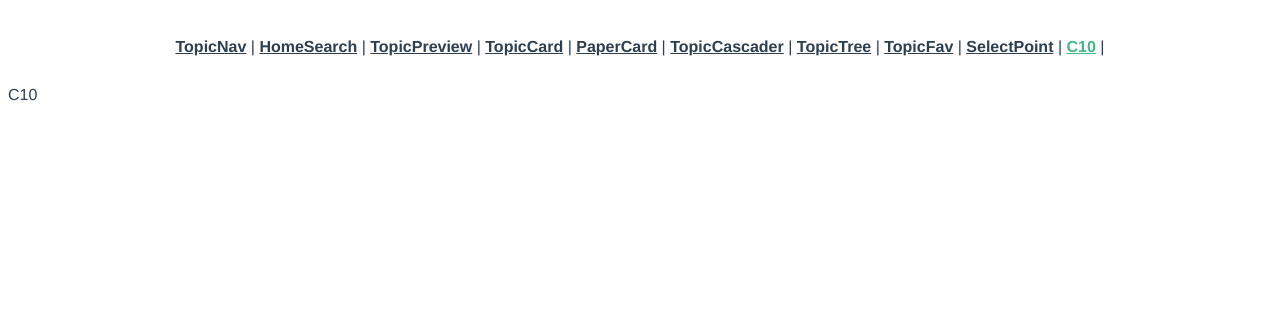
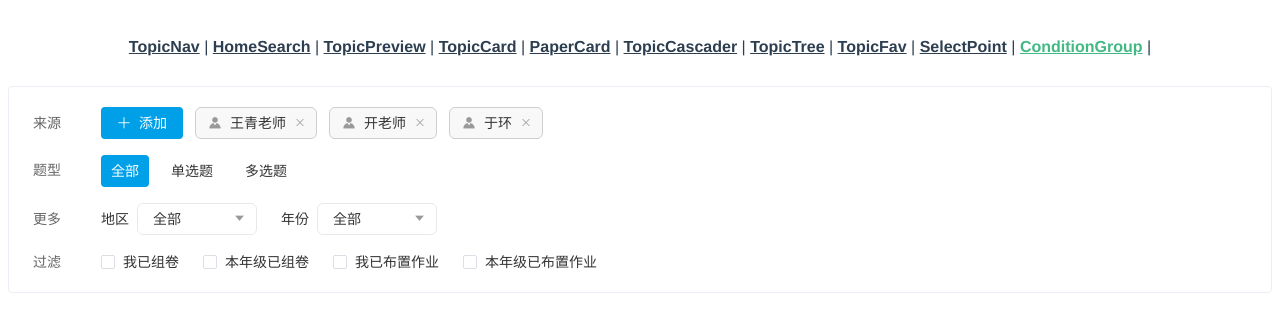
Before and after one commit to xiefangqing/cs, a Vue app: page /c10 in a window 1280 px wide. Shown: the top 332 px of the page. Built offline with nearby package versions, Linux system fonts and the light colour scheme.

Commit message:
feat: 条件组（半成品）

```diff
--- a/src/App.vue
+++ b/src/App.vue
@@ -10,7 +10,7 @@
       <router-link to="/c7">TopicTree</router-link> |
       <router-link to="/c8">TopicFav</router-link> |
       <router-link to="/c9">SelectPoint</router-link> |
-      <router-link to="/c10">C10</router-link> |
+      <router-link to="/c10">ConditionGroup</router-link> |
     </nav>
     <router-view />
   </div>
--- /dev/null
+++ b/src/components/ConditionGroup.vue
@@ -0,0 +1,262 @@
+<template>
+  <el-card class="condition-group" shadow="never" :body-style="bodyStyle">
+    <div class="group" v-for="group in data" :key="group.name">
+      <span class="group-name">{{ group.name }}</span>
+      <template v-if="group.isTag">
+        <el-button type="primary" icon="el-icon-plus" @click="addPoint"
+          >添加</el-button
+        >
+        <el-tag
+          v-for="tag in group.options2"
+          :key="tag.key"
+          closable
+          disable-transitions
+          @close="closePoint(tag)"
+        >
+          <i class="el-icon-s-custom"></i>
+          {{ tag.value }}
+        </el-tag>
+      </template>
+      <el-radio-group v-else v-model="group.radio" @change="handleRadioChange">
+        <el-radio
+          v-for="option in group.options"
+          :key="option.key"
+          :label="option.key"
+          >{{ option.value }}</el-radio
+        >
+      </el-radio-group>
+    </div>
+    <div class="group">
+      <span class="group-name">更多</span>
+      <div class="select-box">
+        <span>地区</span>
+        <el-select v-model="regionVal" @change="handleRegionChange">
+          <el-option
+            v-for="item in options1"
+            :key="item.value"
+            :label="item.label"
+            :value="item.value"
+          >
+          </el-option>
+        </el-select>
+        <span>年份</span>
+        <el-select v-model="yearVal" @change="handleYearChange">
+          <el-option
+            v-for="item in options2"
+            :key="item.value"
+            :label="item.label"
+            :value="item.value"
+          >
+          </el-option>
+        </el-select>
+      </div>
+    </div>
+    <div class="group">
+      <span class="group-name">过滤</span>
+      <el-checkbox-group v-model="filterList" @change="handleFilterChange">
+        <el-checkbox label="我已组卷"></el-checkbox>
+        <el-checkbox label="本年级已组卷"></el-checkbox>
+        <el-checkbox label="我已布置作业"></el-checkbox>
+        <el-checkbox label="本年级已布置作业"></el-checkbox>
+      </el-checkbox-group>
+    </div>
+  </el-card>
+</template>
+
+<script>
+export default {
+  name: 'ConditionGroup',
+  props: {
+    // 设置 el-card__body 的样式
+    bodyStyle: {
+      type: Object,
+      default() {
+        return {
+          padding: '20px 24px'
+        };
+      }
+    },
+    // 条件数据
+    data: Array,
+    // 显示更多
+    showMore: {
+      type: Boolean,
+      default: true
+    }
+  },
+  data() {
+    return {
+      // radio1: 0,
+      // radio2: 0
+      options1: [
+        {
+          value: '选项1',
+          label: '黄金糕'
+        },
+        {
+          value: '选项2',
+          label: '双皮奶'
+        }
+      ],
+      options2: [
+        {
+          value: '选项1',
+          label: '黄金糕'
+        },
+        {
+          value: '选项2',
+          label: '双皮奶'
+        }
+      ],
+      regionVal: '全部',
+      yearVal: '全部',
+      filterList: []
+    };
+  },
+  methods: {
+    handleRadioChange(val) {
+      console.log(val);
+    },
+    handleRegionChange(val) {
+      console.log(val);
+    },
+    handleYearChange(val) {
+      console.log(val);
+    },
+    handleFilterChange(val) {
+      console.log(val);
+    },
+    addPoint() {
+      console.log('弹出知识点弹窗！');
+    },
+    closePoint(tag) {
+      console.log('移除：', tag.value);
+    }
+  }
+};
+</script>
+
+<style lang="scss">
+.condition-group {
+  color: #333;
+  font-size: 14px;
+  border-radius: 4px;
+  .group {
+    margin-bottom: 16px;
+    &-name {
+      color: #666;
+      margin-right: 40px;
+    }
+    &:last-of-type {
+      margin: 0;
+    }
+  }
+  .el-button,
+  .el-tag {
+    margin-right: 12px;
+  }
+  .el-button {
+    height: 32px;
+    padding: 6px 16px;
+    &--primary {
+      background: #00a0e9;
+      border: none;
+    }
+    & [class*='el-icon-'] + span {
+      margin-left: 8px;
+    }
+  }
+
+  .el-tag {
+    height: 32px;
+    display: inline-flex;
+    align-items: center;
+    justify-content: center;
+    padding: 6px 12px;
+    border-radius: 6px;
+    border: 1px solid #cecece;
+    background-color: #f8f8f8;
+    color: #333;
+    font-size: 14px;
+    .el-icon-s-custom {
+      color: #999;
+      margin-right: 8px;
+    }
+    .el-icon-close {
+      position: static;
+      width: 10px;
+      height: 10px;
+      line-height: 10px;
+      color: #999;
+      margin-left: 8px;
+      &:hover {
+        color: #000;
+        background-color: transparent;
+      }
+    }
+  }
+
+  .el-radio {
+    color: #333;
+    padding: 6px 10px;
+    margin-right: 12px;
+    &.is-checked {
+      height: 32px;
+      line-height: calc(32px - 2 * 6px);
+      text-align: center;
+      background: #00a0e9;
+      border-radius: 4px;
+      .el-radio__label {
+        color: white;
+      }
+    }
+    &__input {
+      display: none;
+    }
+    &__label {
+      padding: 0;
+    }
+  }
+  .select-box {
+    display: inline-block;
+    > span {
+      margin-right: 8px;
+    }
+    .el-select {
+      margin-right: 24px;
+      width: 120px;
+      &,
+      .el-input__inner,
+      .el-input__icon {
+        height: 32px;
+        line-height: 32px;
+      }
+      .el-input__inner {
+        color: #333;
+        padding-left: 15px;
+        border-radius: 6px;
+        border-color: #e8e8e8;
+      }
+      .el-input.is-focus .el-input__inner {
+        border-color: #00a0e9;
+      }
+      .el-icon-arrow-up:before {
+        content: '\e78f';
+      }
+      &__caret {
+        color: #999;
+      }
+    }
+  }
+  .el-checkbox-group {
+    display: inline-block;
+    .el-checkbox {
+      color: #333;
+      margin-right: 24px;
+      &__label {
+        padding-left: 8px;
+      }
+    }
+  }
+}
+</style>
--- a/src/components/SelectPoint.vue
+++ b/src/components/SelectPoint.vue
@@ -303,6 +303,7 @@ export default {
         flex: 1;
       }
       .left {
+        flex: 0 0 440px;
         padding: 24px 20px;
         border-right: 1px solid #cecece;
         .title {
--- a/src/components/TopicFav.vue
+++ b/src/components/TopicFav.vue
@@ -33,7 +33,7 @@
       >
         <div class="tree-node">
           <div class="label">
-            <i class="el-icon-folder-opened"></i>
+            <i :class="isFav ? 'el-icon-folder-opened' : 'el-icon-share'"></i>
             <div v-if="!data.isEdit">{{ node.label }}</div>
             <el-input
               v-else
@@ -45,7 +45,10 @@
           </div>
           <div class="icon-group" v-if="isFav">
             <i class="el-icon-rank"></i>
-            <i class="el-icon-edit" :class="{ active: data.isEdit }" @click="edit(data)"></i>
+            <i
+              :class="['el-icon-edit', { active: data.isEdit }]"
+              @click="edit(data)"
+            ></i>
             <i class="el-icon-circle-plus-outline" @click="append(data)"></i>
             <i class="el-icon-remove-outline" @click="remove(node, data)"></i>
           </div>
@@ -212,7 +215,9 @@ export default {
     limitSelectNumber(data, status) {
       // 限制最多选择10个文件夹
       if (status.checkedKeys.length > 10) {
-        this.$refs.tree.setCheckedKeys(status.checkedKeys.filter(t => t !== data.id));
+        this.$refs.tree.setCheckedKeys(
+          status.checkedKeys.filter(t => t !== data.id)
+        );
         this.$message({
           type: 'error',
           message: '最多只能选择10个文件夹！'
--- a/src/views/C10.vue
+++ b/src/views/C10.vue
@@ -1,10 +1,52 @@
 <template>
-  <div class="c10">C10</div>
+  <div class="c10">
+    <condition-group v-bind="testProps"></condition-group>
+  </div>
 </template>
 
 <script>
+import ConditionGroup from '@/components/ConditionGroup.vue';
+
 export default {
   name: 'C10',
-  components: {}
+  components: {
+    ConditionGroup
+  },
+  data() {
+    let key1 = 1000;
+    let key2 = 2000;
+    return {
+      testProps: {
+        // bodyStyle: { padding: '25px' }
+        data: [
+          {
+            name: '来源',
+            radio: key1,
+            isTag: true,
+            options: [
+              { key: key1++, value: '全部' },
+              { key: key1++, value: '平台题库' },
+              { key: key1++, value: '校本题库' },
+              { key: key1++, value: '个人题库' }
+            ],
+            options2: [
+              { key: key1++, value: '王青老师' },
+              { key: key1++, value: '开老师' },
+              { key: key1++, value: '于环' }
+            ]
+          },
+          {
+            name: '题型',
+            radio: key2,
+            options: [
+              { key: key2++, value: '全部' },
+              { key: key2++, value: '单选题' },
+              { key: key2++, value: '多选题' }
+            ]
+          }
+        ]
+      }
+    };
+  }
 };
 </script>
```
